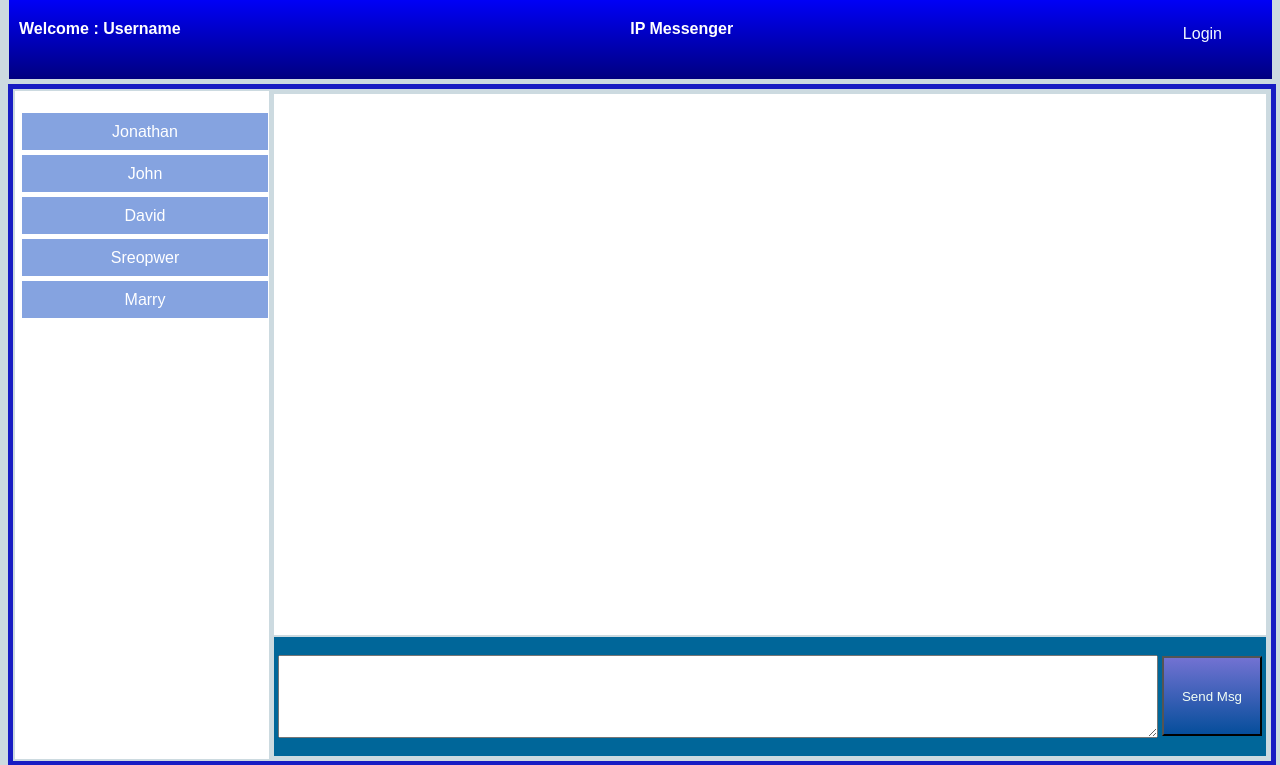
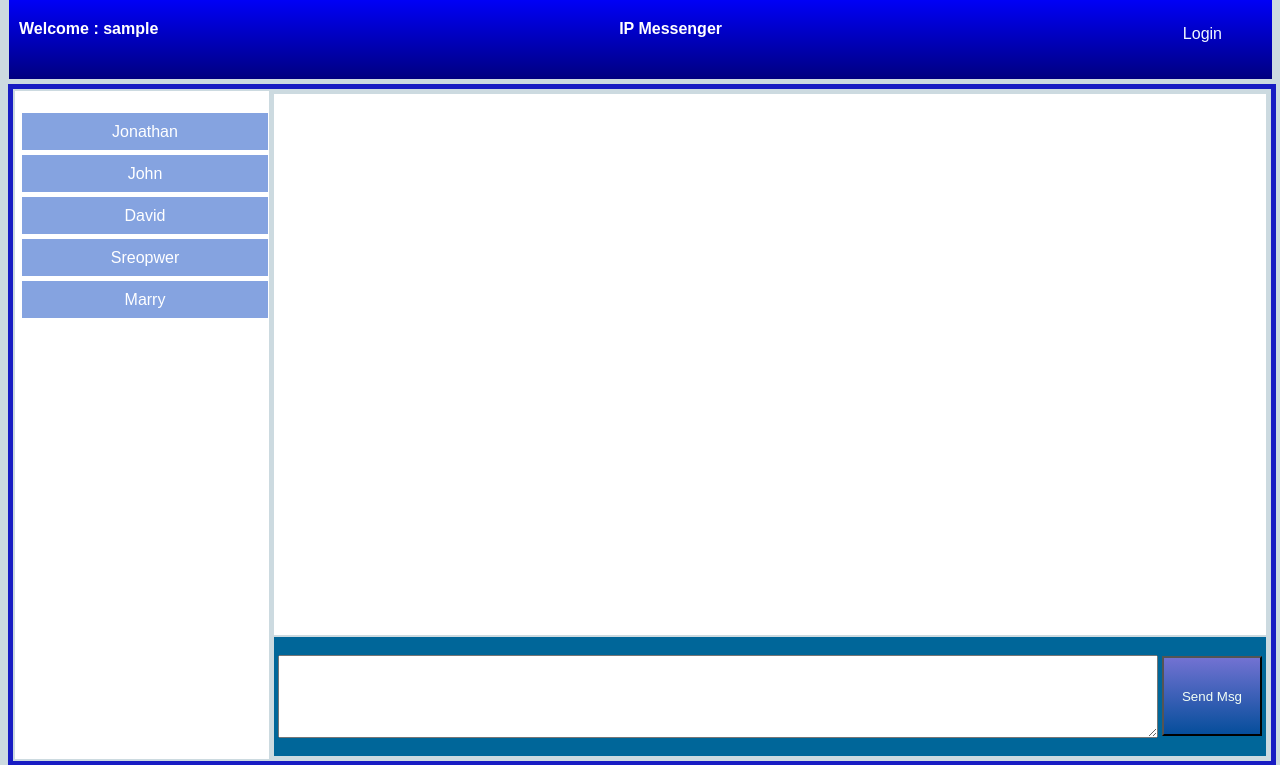
Before and after one commit to stoic1979/chatzilla, a Django app: page / in a window 1280 px wide. Shown: the top 765 px of the page. Run offline with Django 3.2, Linux system fonts and the light colour scheme; the visitor is signed in with stand-in values (Sample User, id 1); some libraries are stand-ins or nearby versions.

Commit message:
show logged in user

```diff
--- a/chatzila/templates/index.html
+++ b/chatzila/templates/index.html
@@ -13,7 +13,10 @@
 
 
         <div id="header" style="width:auto; height:85px; border-color:1px solid black;line-height:70px; background: linear-gradient(blue, navy );margin:-14px 0px 5px 1px;">
-            <h4 style="color:#ffffff;float:left;margin:0px 0px 0px 10px;">Welcome : <span> Username</span></h4>
+            {% if request and not request.user.is_anonymous %}
+            <h4 style="color:#ffffff;float:left;margin:0px 0px 0px 10px;">Welcome : <span>{{ request.user }} </span></h4>
+            {% endif %}
+
             <a href="" style="float:right;margin:5px 50px 0px 0px;text-decoration: none; color: aliceblue" onclick="alert('Login');">Login</a>
             <h4 align="center" style="color:#ffffff;"> IP Messenger </h4>
 
```
